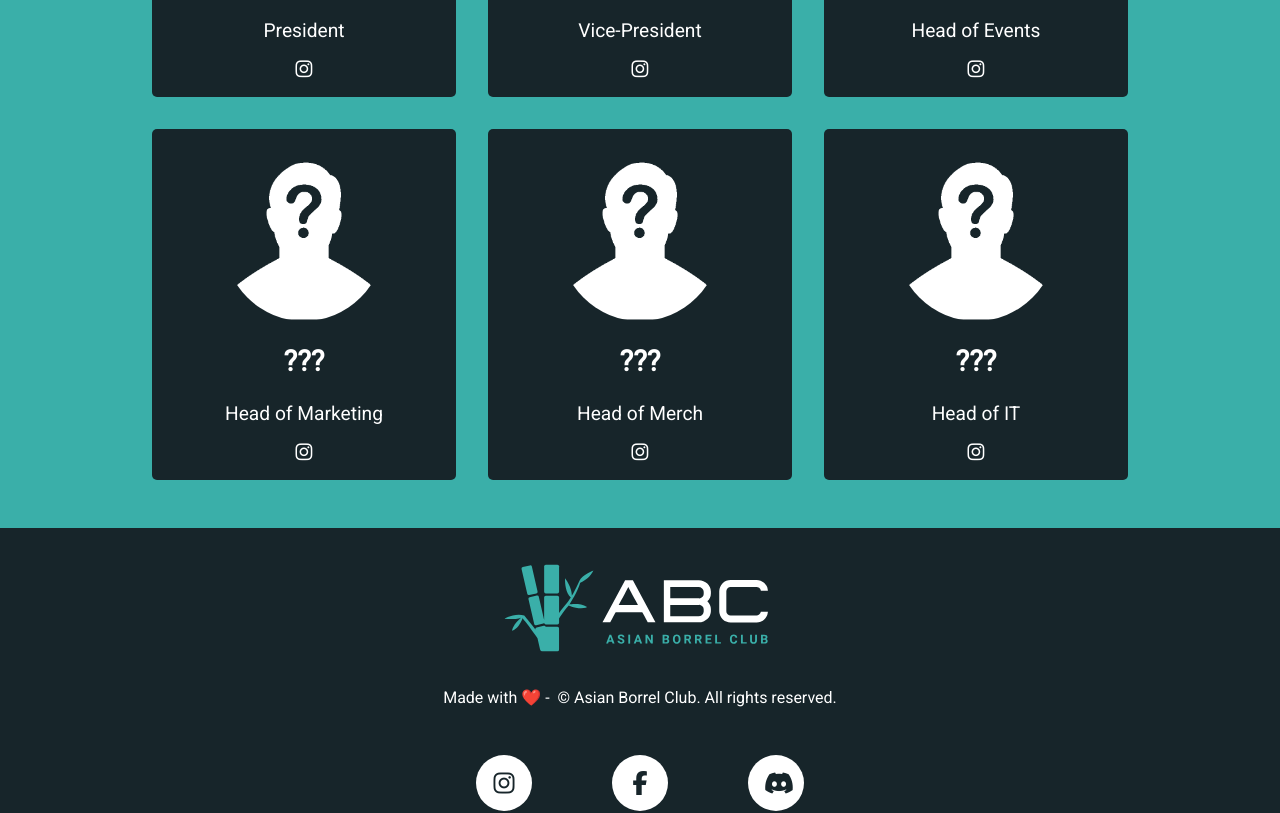
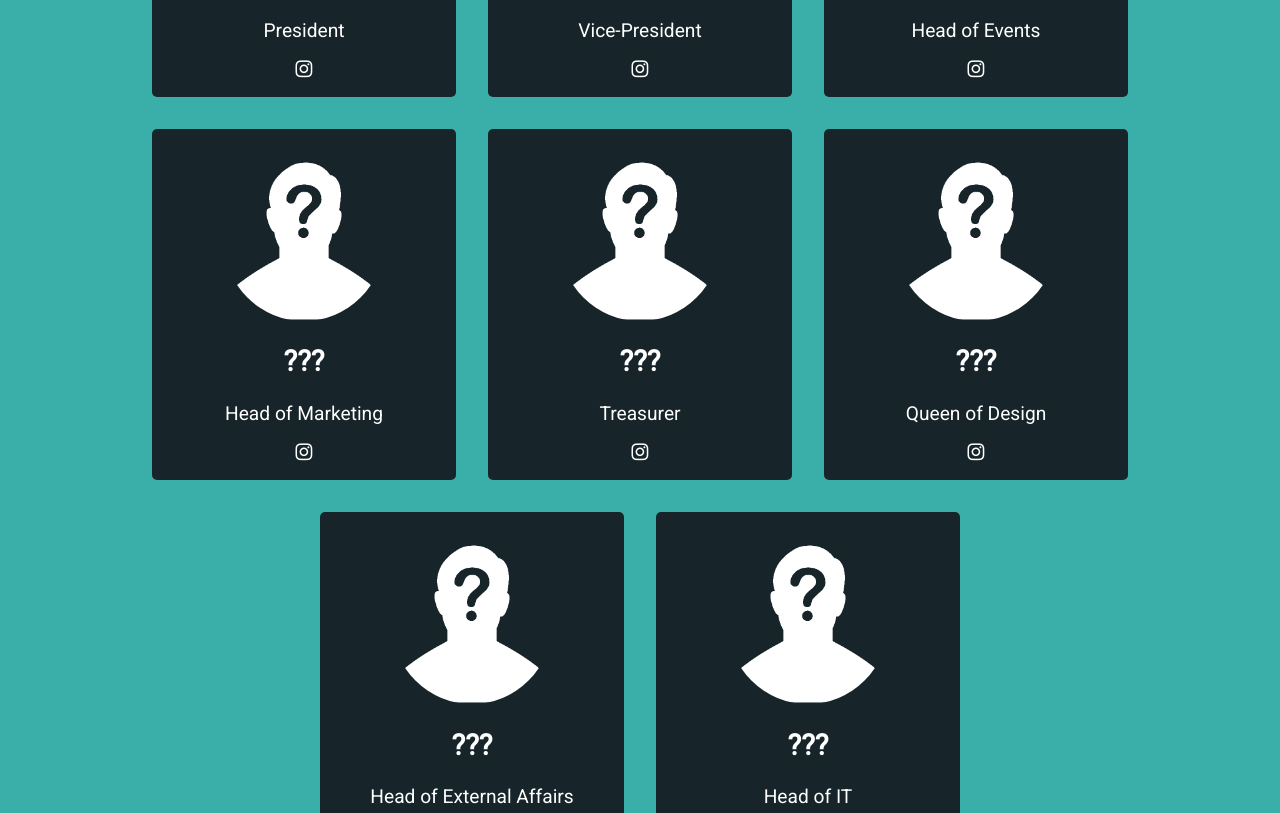
Before and after one commit to asianborrelclub/preview-site, a React (Create React App) app: page / in a window 1280 px wide. Shown: the part 1920-2733 px from the top of the page. Built offline with nearby package versions, Linux system fonts and the light colour scheme.

Commit message:
Updated Contactjs
Added Treasurer
Added Head of External Affairs
Removed Head of Mearch

```diff
--- a/src/components/Contact.js
+++ b/src/components/Contact.js
@@ -2,9 +2,9 @@ import React, { Component } from "react";
 import TeamCard from "./TeamCard";
 import "./Contact.scss";
 import tmUnnamed from "../img/unnamed.png";
-import tmDaniel from "../img/tmdaniel.png"
-import tmSofia from "../img/tmsofia.png"
-import tmChristine from "../img/tmchristine.png"
+import tmDaniel from "../img/tmdaniel.png";
+import tmSofia from "../img/tmsofia.png";
+import tmChristine from "../img/tmchristine.png";
 
 class Contact extends Component {
   render() {
@@ -12,7 +12,6 @@ class Contact extends Component {
       <div id="contact-page">
         <h1>Our Team</h1>
         <div className="card-teams">
-
           <TeamCard
             image={tmDaniel}
             name="Daniel Li"
@@ -44,7 +43,21 @@ class Contact extends Component {
           <TeamCard
             image={tmUnnamed}
             name="???"
-            title="Head of Merch"
+            title="Treasurer"
+            instagram=""
+          />
+
+          <TeamCard
+            image={tmUnnamed}
+            name="???"
+            title="Queen of Design"
+            instagram=""
+          />
+
+          <TeamCard
+            image={tmUnnamed}
+            name="???"
+            title="Head of External Affairs"
             instagram=""
           />
 
--- a/src/components/TeamCard.scss
+++ b/src/components/TeamCard.scss
@@ -13,6 +13,9 @@
   .card-name {
     margin: 1rem;
     font-size: 1.5em;
+  }
+  .card-title {
+    text-align: center;
   }
   a {
     margin: 1rem;
```
